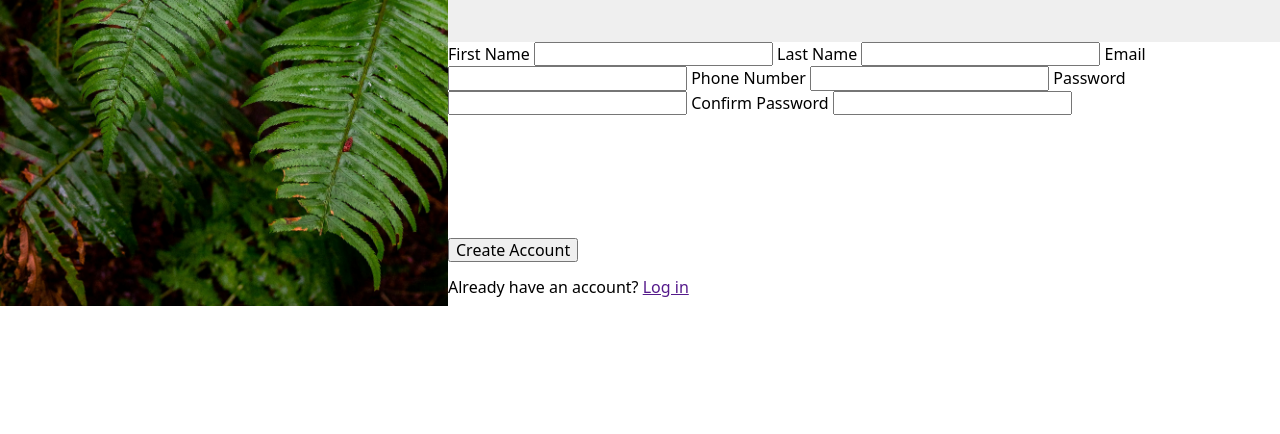
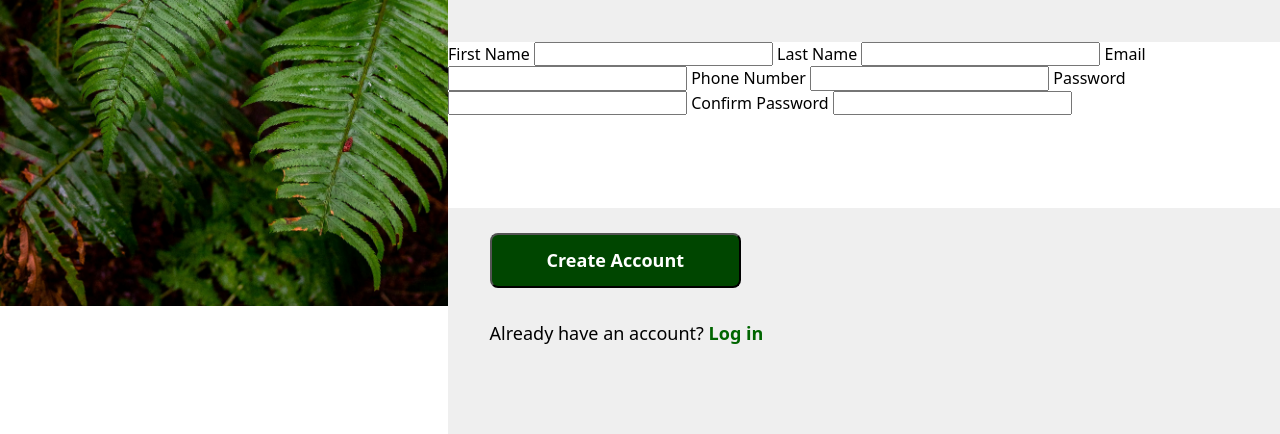
Before and after one commit to aidanwsimmons/odin-sign-up-form, a plain HTML site: page index.html in a window 1280 px wide. Shown: the part 366-800 px from the top of the page. Drawn offline with Linux system fonts and the light colour scheme.

Commit message:
finished styling for login section

```diff
--- a/styles/styles.css
+++ b/styles/styles.css
@@ -76,9 +76,31 @@ h1 {
 }
 
 .form {
-    height: 28%;
+    height: 330px;
 }
 
 .login {
-    height: 28%;
+    height: 400px;
+    padding: 3% 5%;
+    background-color: rgb(239, 239, 239);
 }
+
+.login button {
+    background-color: rgb(0, 70, 0);
+    color: white;
+    border-radius: 8px;
+    padding: 15px 55px;
+    font-weight: 700;
+    font-size: 18px;
+}
+
+.login p {
+    font-size: 18px;
+    margin-top: 35px;
+}
+
+.login a {
+    color: rgb(0, 101, 0);
+    text-decoration: none;
+    font-weight: 600;
+}
```
